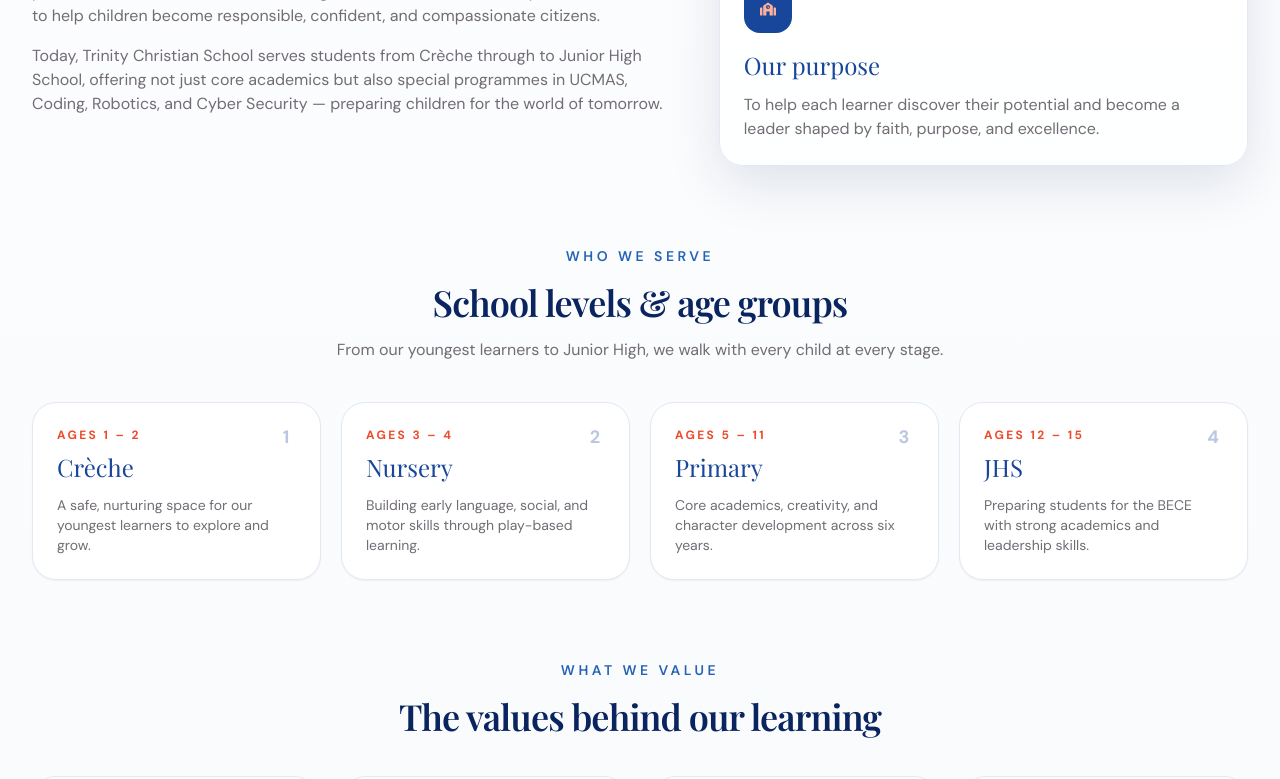
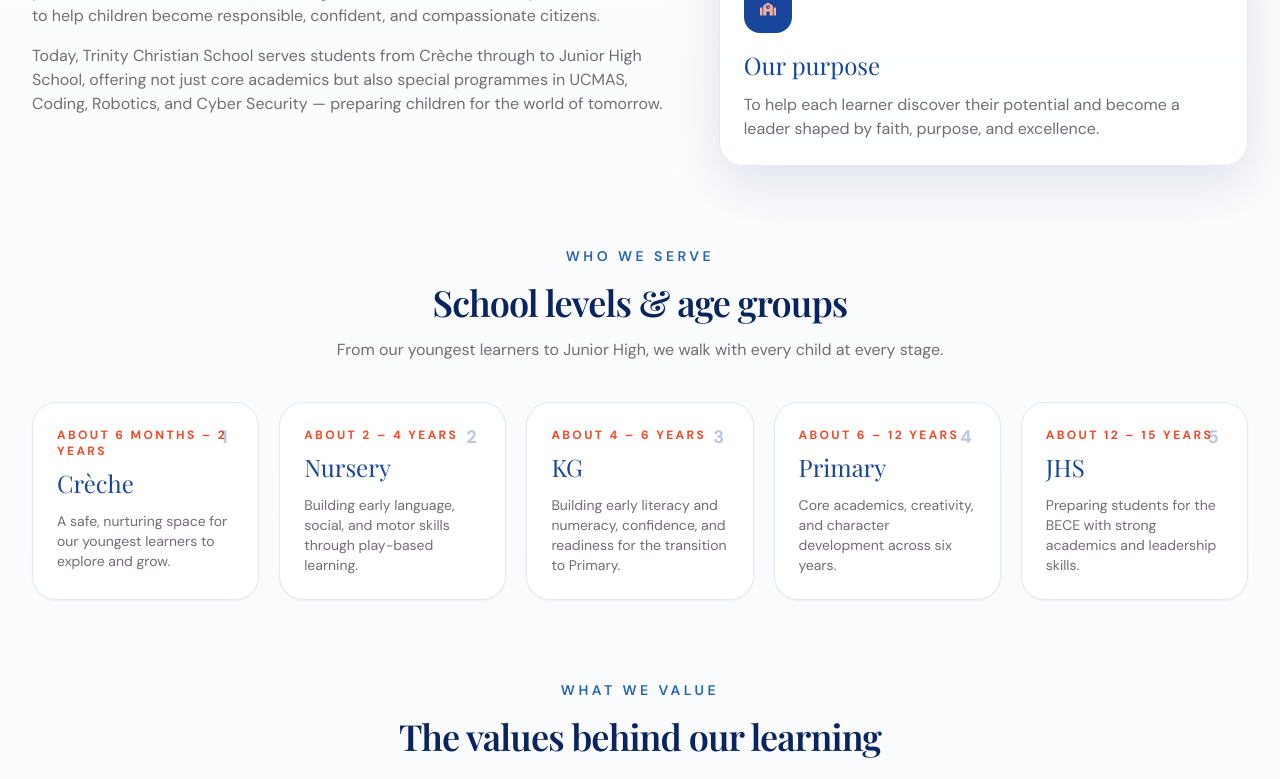
Before and after one commit to SIRUP1999/Trinity_christian_school, a Next.js app: page /about in a window 1280 px wide. Shown: the part 979-1758 px from the top of the page. Built offline with nearby package versions, Linux system fonts and the light colour scheme; a web font is replaced by a local one.

Commit message:
Align About page school levels and ages
Co-authored-by: Copilot <223556219+Copilot@users.noreply.github.com>

```diff
--- a/app/about/page.js
+++ b/app/about/page.js
@@ -7,7 +7,7 @@ import CountUpStats from '../components/CountUpStats'
 const stats = [
   { target: 200, suffix: '+', label: 'Students enrolled' },
   { target: 15, suffix: '+', label: 'Dedicated teachers' },
-  { target: 4, suffix: '', label: 'School levels' },
+  { target: 5, suffix: '', label: 'School levels' },
   { target: 4, suffix: '', label: 'Special programmes' },
 ]
 
@@ -35,10 +35,11 @@ const values = [
 ]
 
 const levels = [
-  { name: 'Crèche', ages: 'Ages 1 – 2', desc: 'A safe, nurturing space for our youngest learners to explore and grow.' },
-  { name: 'Nursery', ages: 'Ages 3 – 4', desc: 'Building early language, social, and motor skills through play-based learning.' },
-  { name: 'Primary', ages: 'Ages 5 – 11', desc: 'Core academics, creativity, and character development across six years.' },
-  { name: 'JHS', ages: 'Ages 12 – 15', desc: 'Preparing students for the BECE with strong academics and leadership skills.' },
+  { name: 'Crèche', ages: 'About 6 months – 2 years', desc: 'A safe, nurturing space for our youngest learners to explore and grow.' },
+  { name: 'Nursery', ages: 'About 2 – 4 years', desc: 'Building early language, social, and motor skills through play-based learning.' },
+  { name: 'KG', ages: 'About 4 – 6 years', desc: 'Building early literacy and numeracy, confidence, and readiness for the transition to Primary.' },
+  { name: 'Primary', ages: 'About 6 – 12 years', desc: 'Core academics, creativity, and character development across six years.' },
+  { name: 'JHS', ages: 'About 12 – 15 years', desc: 'Preparing students for the BECE with strong academics and leadership skills.' },
 ]
 
 export default function AboutPage() {
@@ -98,7 +99,7 @@ export default function AboutPage() {
           <h2 className='mt-4 text-balance text-4xl font-semibold tracking-tight text-plum-dark'>School levels & age groups</h2>
           <p className='mt-4 text-muted'>From our youngest learners to Junior High, we walk with every child at every stage.</p>
         </div>
-        <div className='grid gap-5 sm:grid-cols-2 xl:grid-cols-4'>
+        <div className='grid gap-5 sm:grid-cols-2 xl:grid-cols-5'>
           {levels.map(({ name, ages, desc }, i) => (
             <article key={name} className='relative grid-card overflow-hidden'>
               <div className='absolute right-4 top-4 flex h-9 w-9 items-center justify-center rounded-full bg-plum/8 text-lg font-bold text-plum/30'>
```
